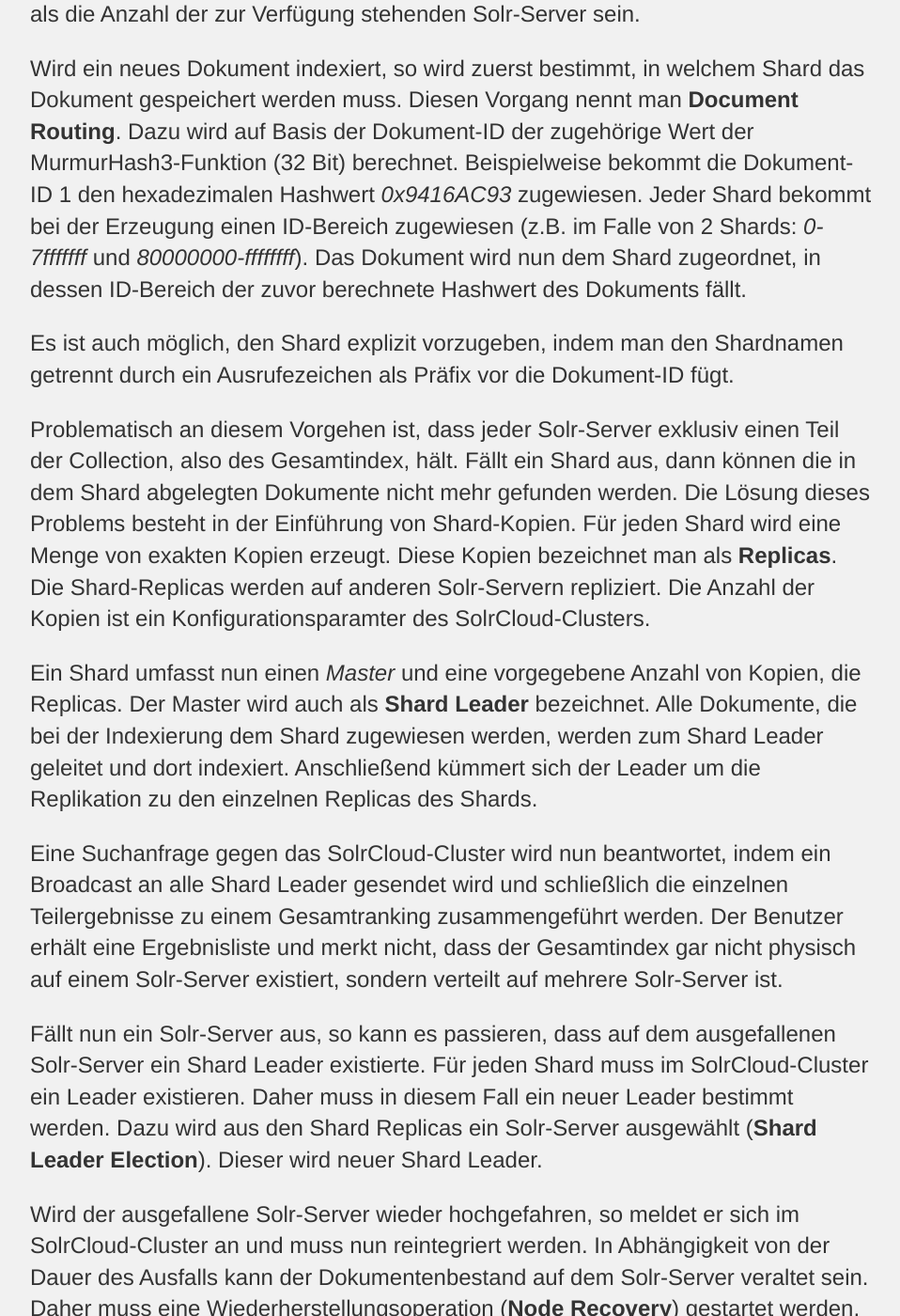
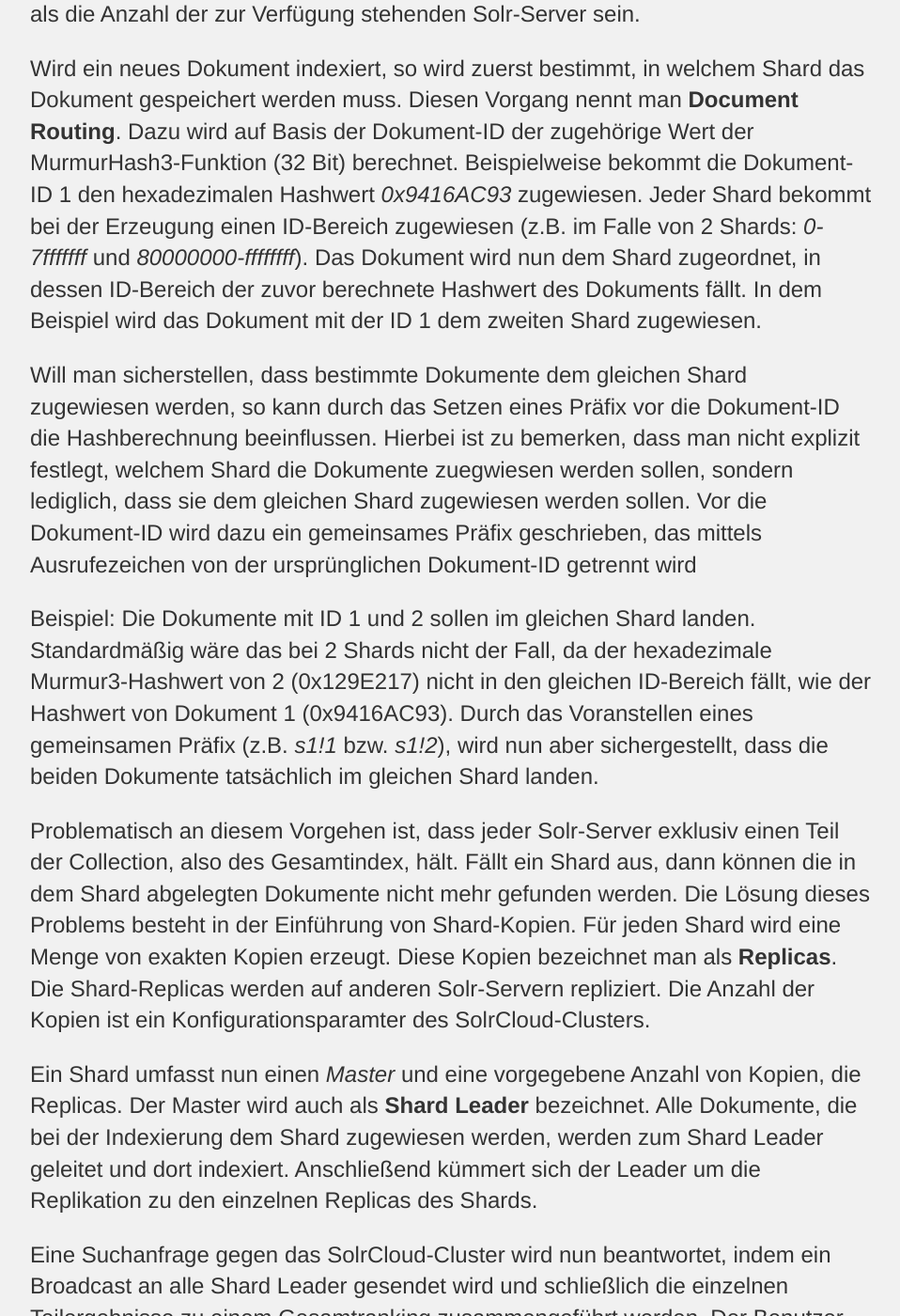
Before and after one commit to saschaszott/saschaszott.github.io, a Jekyll site: the page built from _posts/2017-06-18-solrclound.md, in a window 1280 px wide and 1400 px high, scrolled down 1233 px. Shown: the whole window at 94% size, without its empty margins (160-1118 px from the left). Built offline with Jekyll 4.4.1, drawn with Linux system fonts in a browser that asks for light colours.

Commit message:
Update 2017-06-18-solrclound.md

```diff
--- a/_posts/2017-06-18-solrclound.md
+++ b/_posts/2017-06-18-solrclound.md
@@ -17,9 +17,12 @@
 
 Ein Suchindex kann in mehrere Teile geschnitten werden. Dieses Konzept nennt man **Sharding**. Die einzelnen Teile sind wiederum eigenständige Lucene-Indizes und werden **Shards** genannt. Die Menge aller Shards wird als **Collection** bezeichnet. Eine Collection ist folglich ein logischer Lucene-Index, der die Dokumente aller Shards umfasst. Man kann jedem Solr-Server des SolrCloud-Clusters einen anderen Shard zuweisen. Dazu darf die Anzahl Shards nicht größer als die Anzahl der zur Verfügung stehenden Solr-Server sein.
 
-Wird ein neues Dokument indexiert, so wird zuerst bestimmt, in welchem Shard das Dokument gespeichert werden muss. Diesen Vorgang nennt man **Document Routing**. Dazu wird auf Basis der Dokument-ID der zugehörige Wert der MurmurHash3-Funktion (32 Bit) berechnet. Beispielweise bekommt die Dokument-ID 1 den hexadezimalen Hashwert *0x9416AC93* zugewiesen. Jeder Shard bekommt bei der Erzeugung einen ID-Bereich zugewiesen (z.B. im Falle von 2 Shards: *0-7fffffff* und *80000000-ffffffff*). Das Dokument wird nun dem Shard zugeordnet, in dessen ID-Bereich der zuvor berechnete Hashwert des Dokuments fällt.
+Wird ein neues Dokument indexiert, so wird zuerst bestimmt, in welchem Shard das Dokument gespeichert werden muss. Diesen Vorgang nennt man **Document Routing**. Dazu wird auf Basis der Dokument-ID der zugehörige Wert der MurmurHash3-Funktion (32 Bit) berechnet. Beispielweise bekommt die Dokument-ID 1 den hexadezimalen Hashwert *0x9416AC93* zugewiesen. Jeder Shard bekommt bei der Erzeugung einen ID-Bereich zugewiesen (z.B. im Falle von 2 Shards: *0-7fffffff* und *80000000-ffffffff*). Das Dokument wird nun dem Shard zugeordnet, in dessen ID-Bereich der zuvor berechnete Hashwert des Dokuments fällt. In dem Beispiel wird das Dokument mit der ID 1 dem zweiten Shard zugewiesen.
 
-Es ist auch möglich, den Shard explizit vorzugeben, indem man den Shardnamen getrennt durch ein Ausrufezeichen als Präfix vor die Dokument-ID fügt.
+Will man sicherstellen, dass bestimmte Dokumente dem gleichen Shard zugewiesen werden, so kann durch das Setzen eines Präfix vor die Dokument-ID die Hashberechnung beeinflussen. Hierbei ist zu bemerken, dass man nicht explizit festlegt, welchem Shard die Dokumente zuegwiesen werden sollen, sondern lediglich, dass sie dem gleichen Shard zugewiesen werden sollen. Vor die Dokument-ID wird dazu ein gemeinsames Präfix geschrieben, das mittels Ausrufezeichen von der ursprünglichen Dokument-ID getrennt wird
+
+Beispiel: Die Dokumente mit ID 1 und 2 sollen im gleichen Shard landen. Standardmäßig wäre das bei 2 Shards nicht der Fall, da der hexadezimale Murmur3-Hashwert von 2 (0x129E217) nicht in den gleichen ID-Bereich fällt, wie der Hashwert von Dokument 1 (0x9416AC93).
+Durch das Voranstellen eines gemeinsamen Präfix (z.B. *s1!1* bzw. *s1!2*), wird nun aber sichergestellt, dass die beiden Dokumente tatsächlich im gleichen Shard landen.
 
 Problematisch an diesem Vorgehen ist, dass jeder Solr-Server exklusiv einen Teil der Collection, also des Gesamtindex, hält. Fällt ein Shard aus, dann können die in dem Shard abgelegten Dokumente nicht mehr gefunden werden. Die Lösung dieses Problems besteht in der Einführung von Shard-Kopien. Für jeden Shard wird eine Menge von exakten Kopien erzeugt. Diese Kopien bezeichnet man als **Replicas**. Die Shard-Replicas werden auf anderen Solr-Servern repliziert. Die Anzahl der Kopien ist ein Konfigurationsparamter des SolrCloud-Clusters.
 
```
